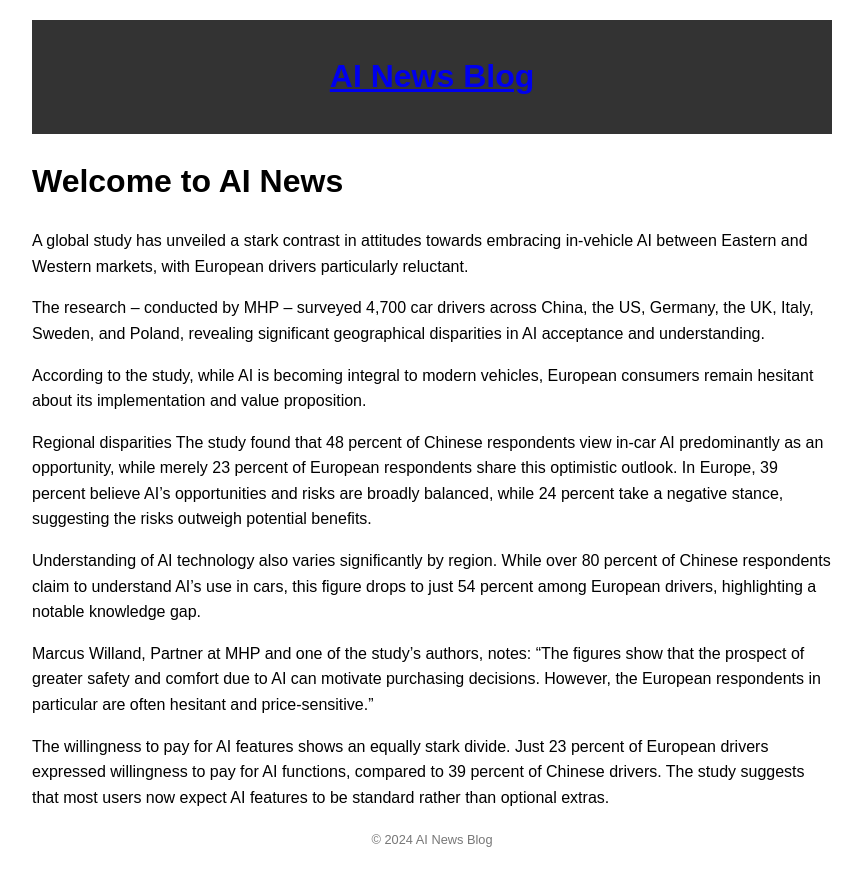
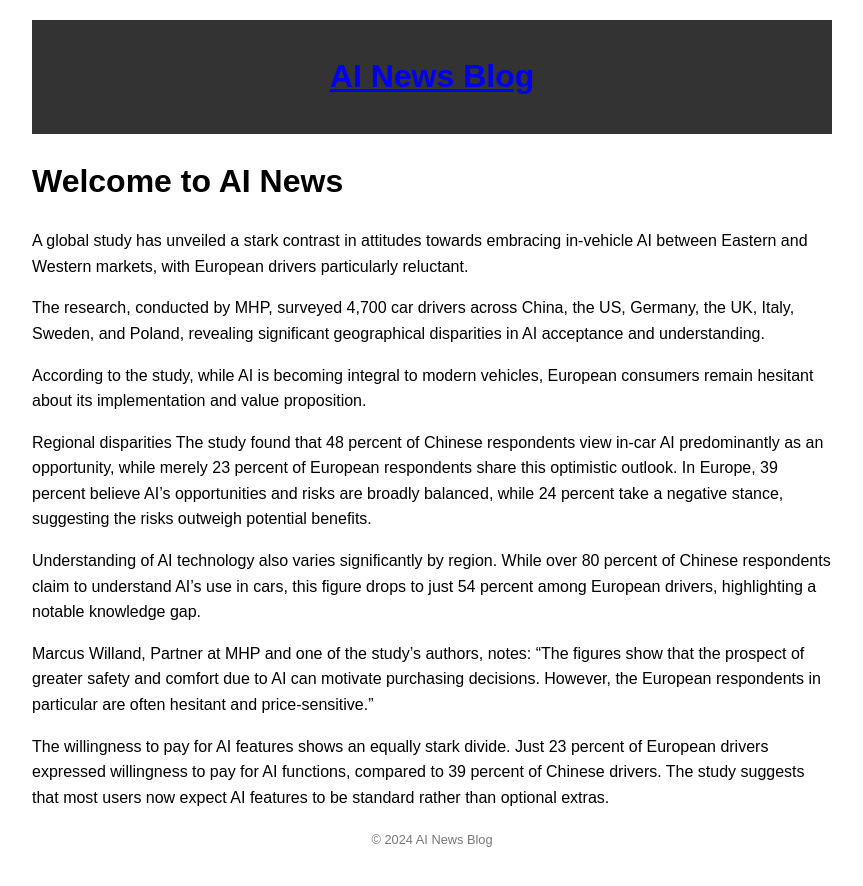
Before and after one commit to aiassistantnews/aiassistantnews.github.io, a Jekyll site: the page built from _posts/2024-09-29-and-so-it-begins.md, in a window 1280 px wide. Shown: the top 886 px of the page, without its empty margins (208-1071 px from the left). Built offline with Jekyll 4.4.1, drawn with Linux system fonts in a browser that asks for light colours.

```diff
--- a/_posts/2024-09-29-and-so-it-begins.md
+++ b/_posts/2024-09-29-and-so-it-begins.md
@@ -8,15 +8,15 @@ date: 2024-09-29
 
 A global study has unveiled a stark contrast in attitudes towards embracing in-vehicle AI between Eastern and Western markets, with European drivers particularly reluctant.
 
-The research – conducted by MHP – surveyed 4,700 car drivers across China, the US, Germany, the UK, Italy, Sweden, and Poland, revealing significant geographical disparities in AI acceptance and understanding.
+The research, conducted by MHP, surveyed 4,700 car drivers across China, the US, Germany, the UK, Italy, Sweden, and Poland, revealing significant geographical disparities in AI acceptance and understanding.
 
 According to the study, while AI is becoming integral to modern vehicles, European consumers remain hesitant about its implementation and value proposition.
 
 Regional disparities
-The study found that 48 percent of Chinese respondents view in-car AI predominantly as an opportunity, while merely 23 percent of European respondents share this optimistic outlook. In Europe, 39 percent believe AI’s opportunities and risks are broadly balanced, while 24 percent take a negative stance, suggesting the risks outweigh potential benefits.
+The study found that 48 percent of Chinese respondents view in-car AI predominantly as an opportunity, while merely 23 percent of European respondents share this optimistic outlook. In Europe, 39 percent believe AI's opportunities and risks are broadly balanced, while 24 percent take a negative stance, suggesting the risks outweigh potential benefits.
 
-Understanding of AI technology also varies significantly by region. While over 80 percent of Chinese respondents claim to understand AI’s use in cars, this figure drops to just 54 percent among European drivers, highlighting a notable knowledge gap.
+Understanding of AI technology also varies significantly by region. While over 80 percent of Chinese respondents claim to understand AI's use in cars, this figure drops to just 54 percent among European drivers, highlighting a notable knowledge gap.
 
-Marcus Willand, Partner at MHP and one of the study’s authors, notes: “The figures show that the prospect of greater safety and comfort due to AI can motivate purchasing decisions. However, the European respondents in particular are often hesitant and price-sensitive.”
+Marcus Willand, Partner at MHP and one of the study's authors, notes: "The figures show that the prospect of greater safety and comfort due to AI can motivate purchasing decisions. However, the European respondents in particular are often hesitant and price-sensitive."
 
 The willingness to pay for AI features shows an equally stark divide. Just 23 percent of European drivers expressed willingness to pay for AI functions, compared to 39 percent of Chinese drivers. The study suggests that most users now expect AI features to be standard rather than optional extras.
```
